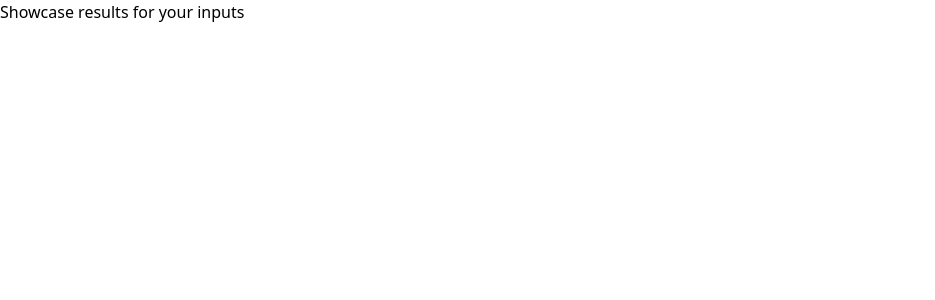
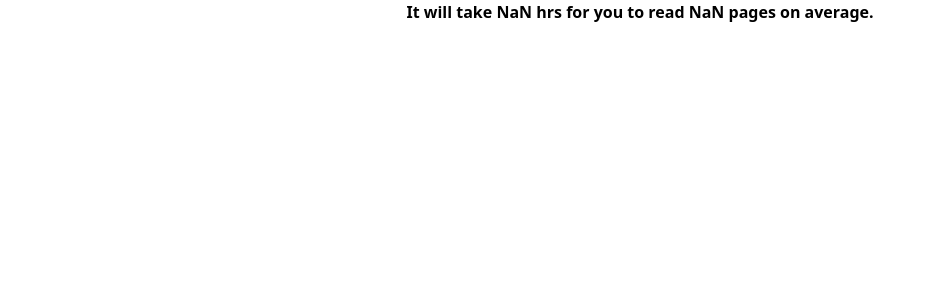
Before and after one commit to yash373/how-long-will-it-take-to-read, a Next.js app: page /results in a window 1280 px wide. Shown: the top 300 px of the page, without its empty margins (0-935 px from the left). Built offline with nearby package versions, Linux system fonts and the light colour scheme.

Commit message:
finished results page

```diff
--- a/pages/results.tsx
+++ b/pages/results.tsx
@@ -2,9 +2,21 @@ import React from 'react'
 import { useRouter } from 'next/router'
 
 const Results = () => {
+  const router = useRouter()
+
+  const pages: number = Number(router.query.pages)
+  const complexity: number = Number(router.query.complexity)
+
+  const secs_per_page = 102
+
+  const hours_for_read_once = (pages * secs_per_page) / (60 * 60)
+  const hours_for_read = hours_for_read_once * complexity
+
   return (
-    <div>
-      Showcase results for your inputs
+    <div className='font-bold text-center w-[100vw]'>
+      <p>
+        It will take {hours_for_read} hrs for you to read {pages} pages on average.
+      </p>
     </div>
   )
 }
```
